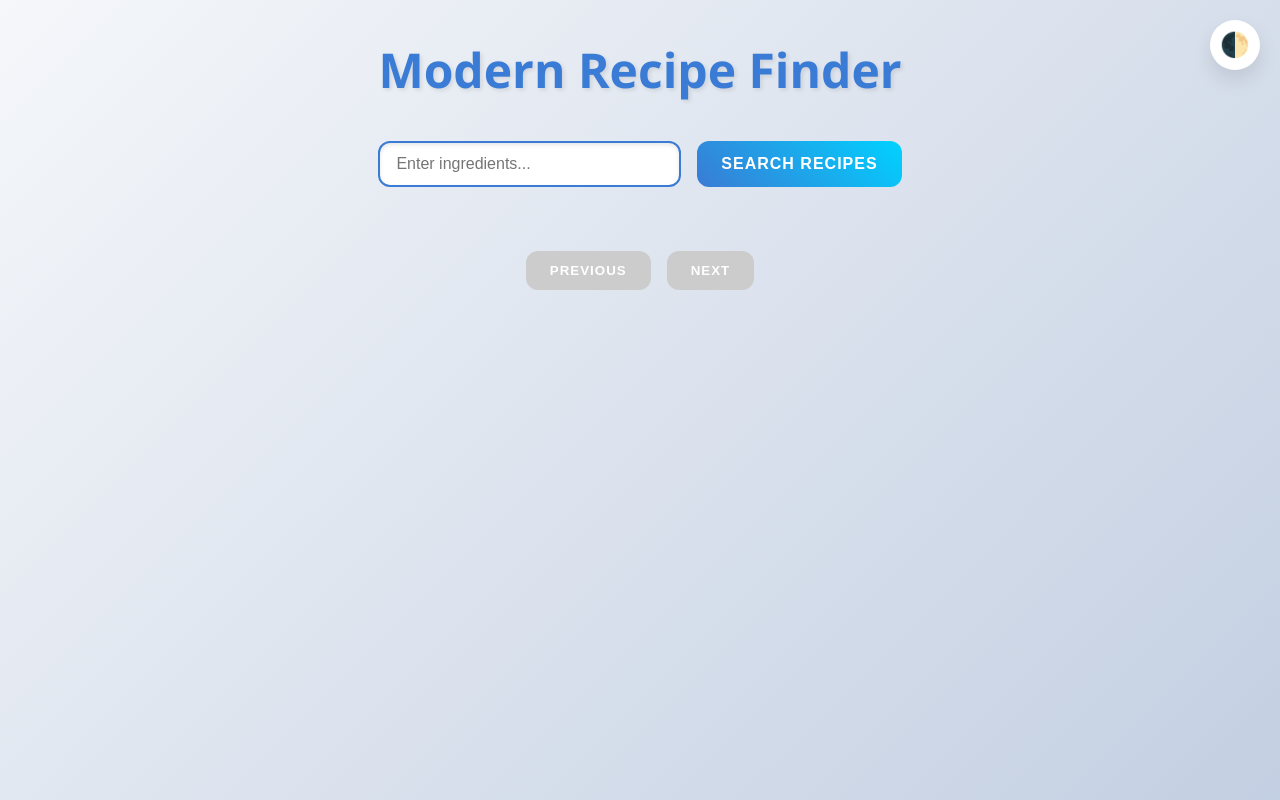
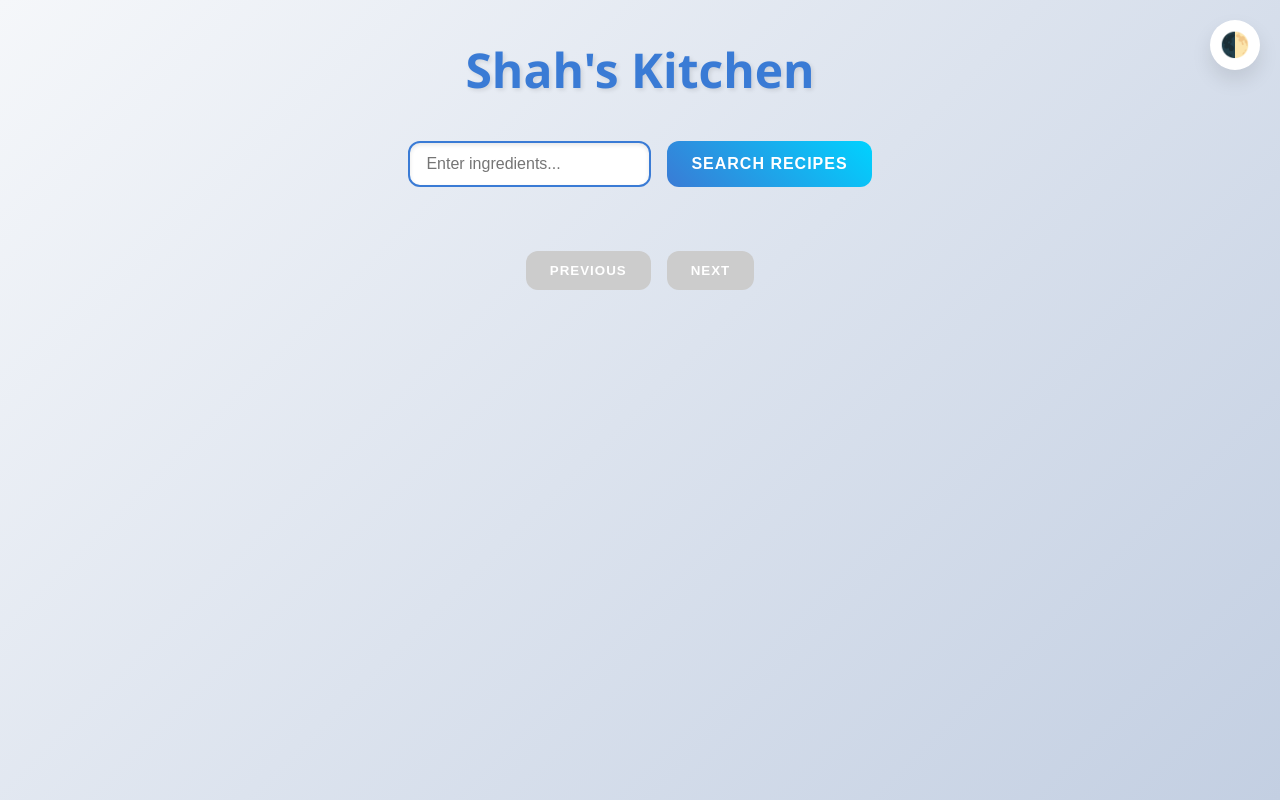
Before and after one commit to DhruvilShah1/Recipe_Finder, a plain HTML site: page index.html in a window 1280 px wide. Drawn offline with Linux system fonts and the light colour scheme.

Commit message:
Update index.html

```diff
--- a/index.html
+++ b/index.html
@@ -380,7 +380,7 @@
 </head>
 <body>
   <div class="container">
-    <h1>Modern Recipe Finder</h1>
+    <h1>Shah's Kitchen</h1>
 
     <div class="search-container">
       <input type="text" id="search-bar" placeholder="Enter ingredients..." aria-label="Search for recipes">
```
